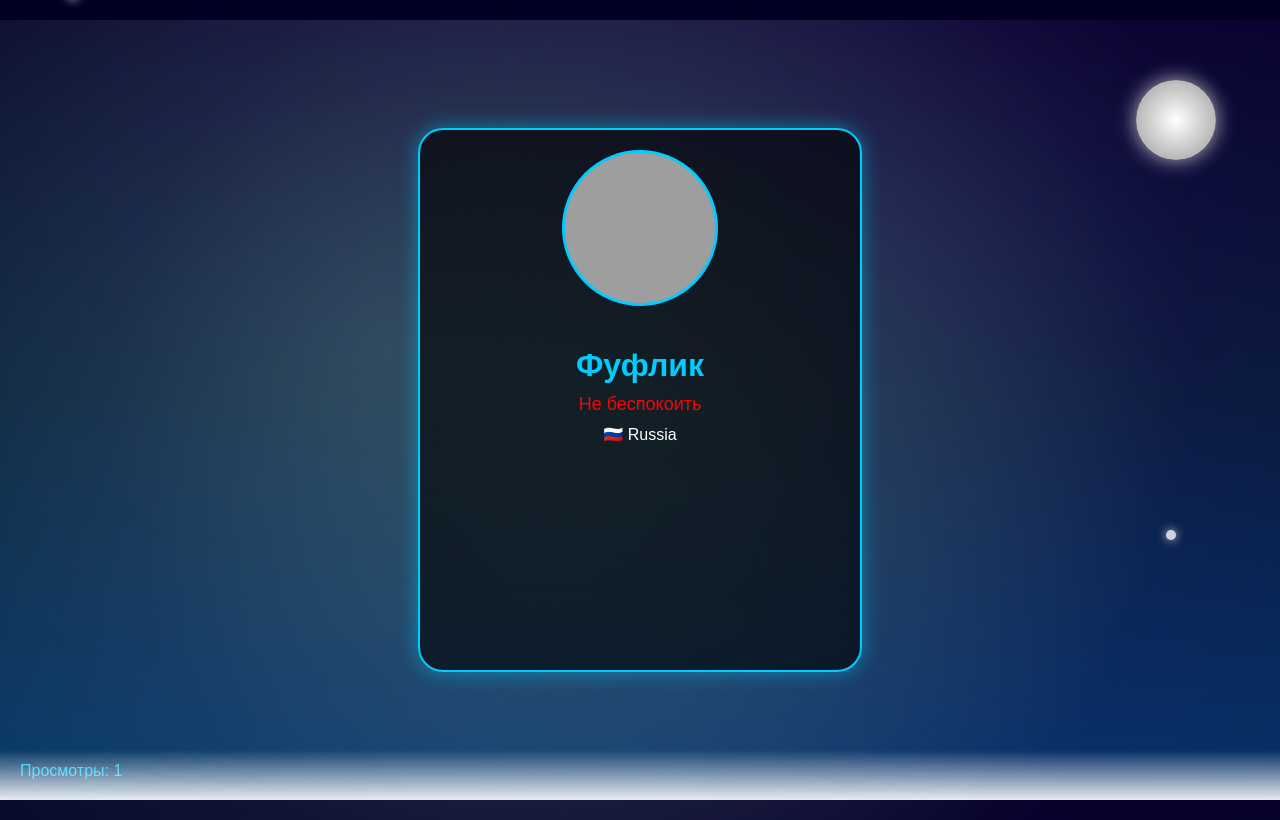
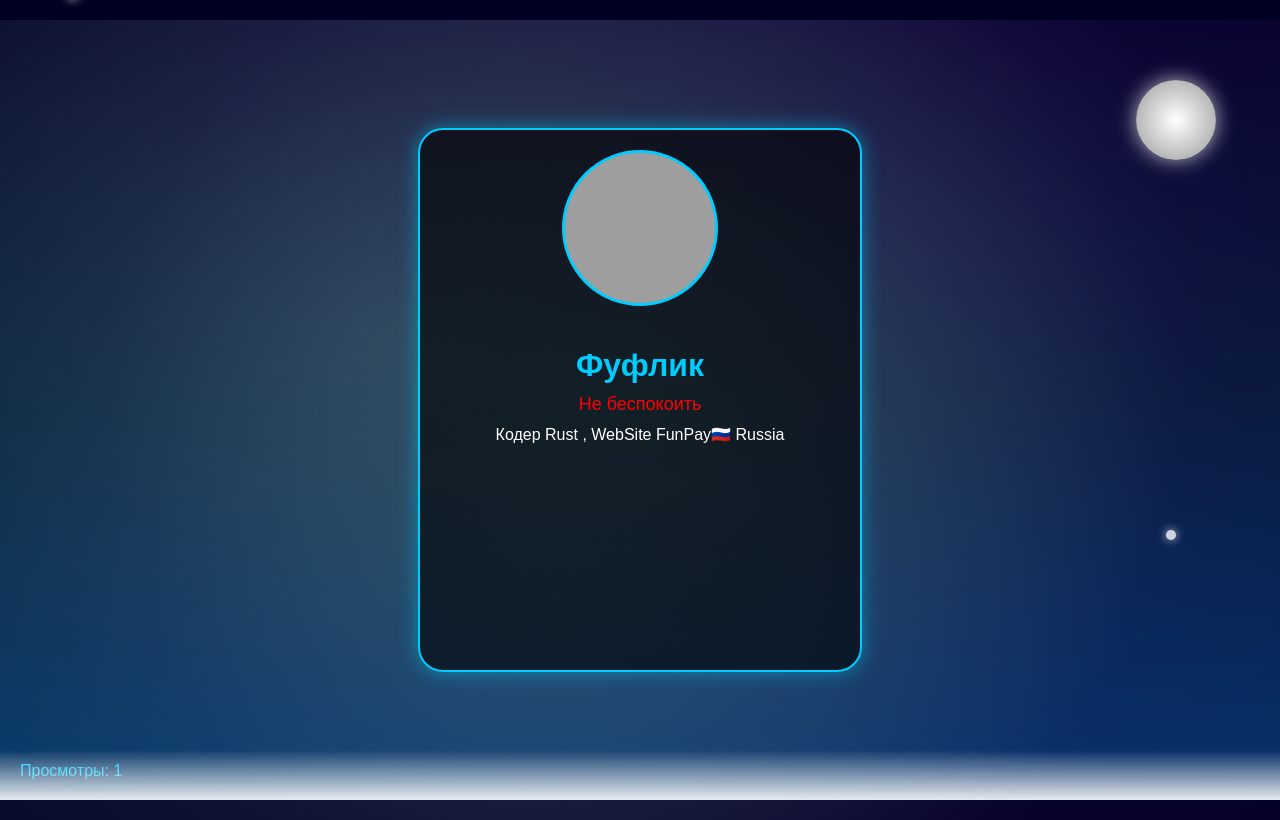
Before and after one commit to fuflik52/fufell, a plain HTML site: page index.html in a window 1280 px wide. Drawn offline with Linux system fonts and the light colour scheme; grey boxes are pictures that could not be loaded.

Commit message:
Update index.html

```diff
--- a/index.html
+++ b/index.html
@@ -173,7 +173,7 @@
             username: "Фуфлик",  // Ваш никнейм
             avatarUrl: "https://i.postimg.cc/nrzwz7pT/Untitled-2.png",  // URL вашего аватара
             status: "Не беспокоить ",  // Статус пользователя
-            description: "🇷🇺 Russia "  // Описание пользователя
+            description: " Кодер Rust , WebSite  FunPay🇷🇺 Russia "  // Описание пользователя
         };
 
         // Отображение данных из Discord
```
